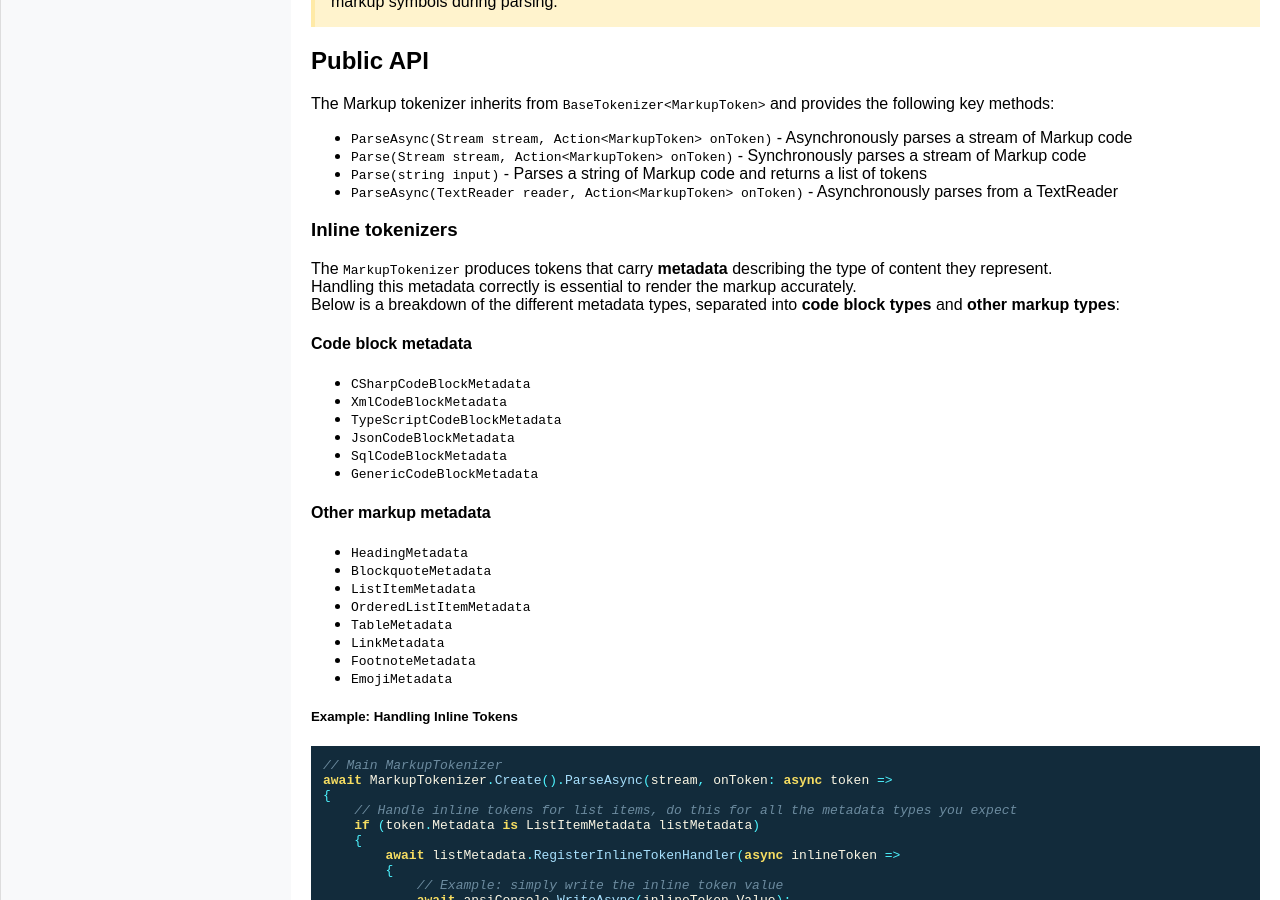
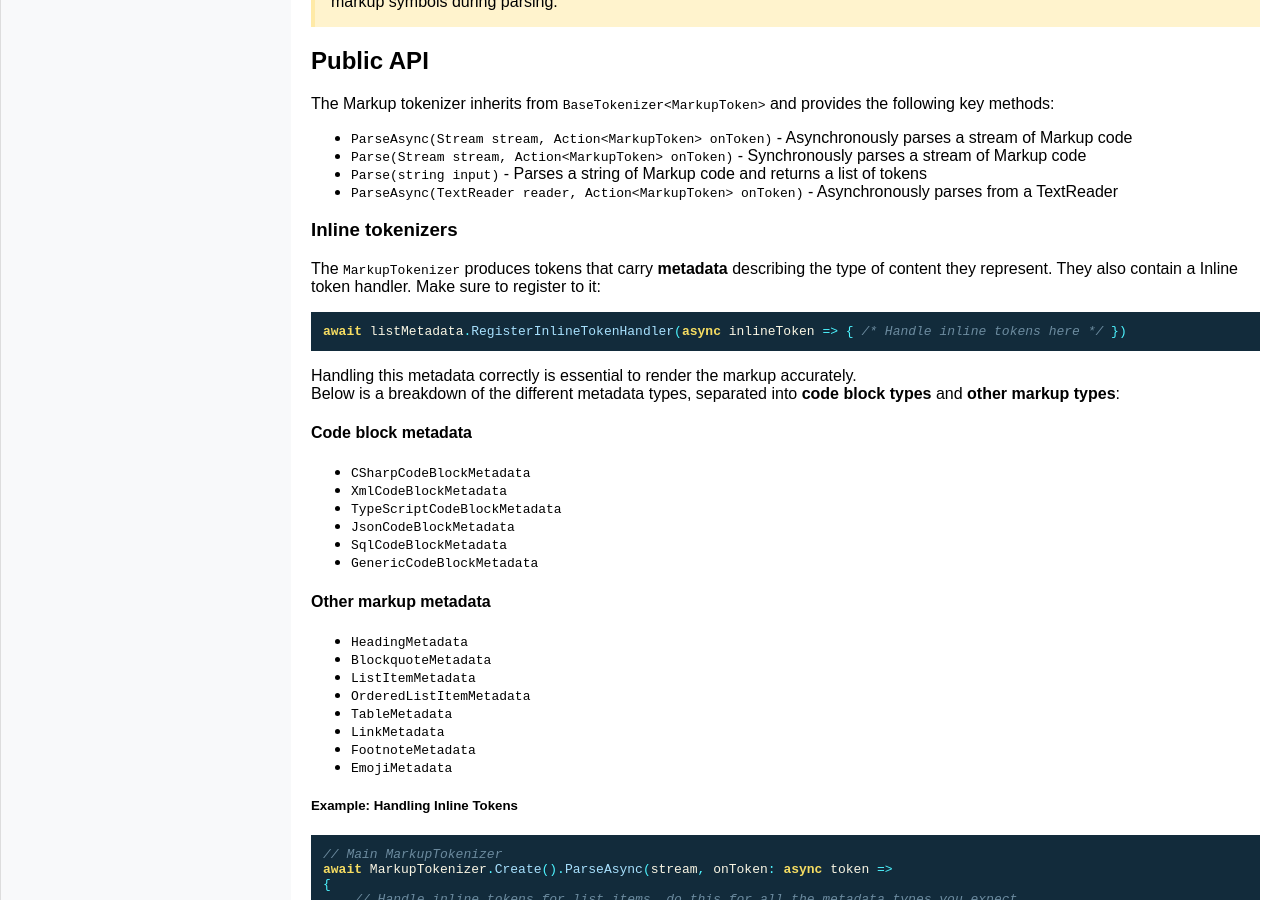
Before and after one commit to crwsolutions/ntokenizers, a Jekyll site: the page built from docs/markup.md, in a window 1280 px wide and 900 px high, scrolled down 539 px. Built offline with Jekyll 4.4.1, drawn with Linux system fonts in a browser that asks for light colours.

Commit message:
markup.md - Added example code for registering inline token handlers and clarified metadata usage

````diff
--- a/docs/markup.md
+++ b/docs/markup.md
@@ -30,7 +30,12 @@ The Markup tokenizer inherits from `BaseTokenizer<MarkupToken>` and provides the
 
 ### Inline tokenizers
 
-The `MarkupTokenizer` produces tokens that carry **metadata** describing the type of content they represent.
+The `MarkupTokenizer` produces tokens that carry **metadata** describing the type of content they represent. They also contain a Inline token handler. Make sure to register to it:
+
+```csharp
+await listMetadata.RegisterInlineTokenHandler(async inlineToken => { /* Handle inline tokens here */ })
+```
+
 Handling this metadata correctly is essential to render the markup accurately.
 Below is a breakdown of the different metadata types, separated into **code block types** and **other markup types**:
 
````
